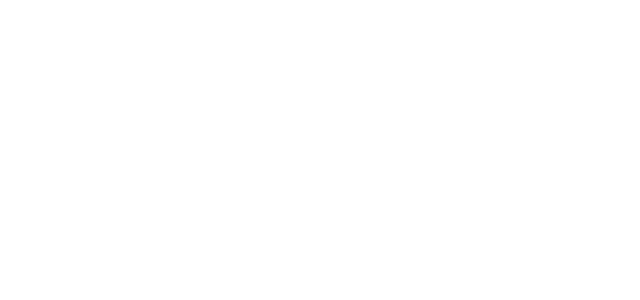
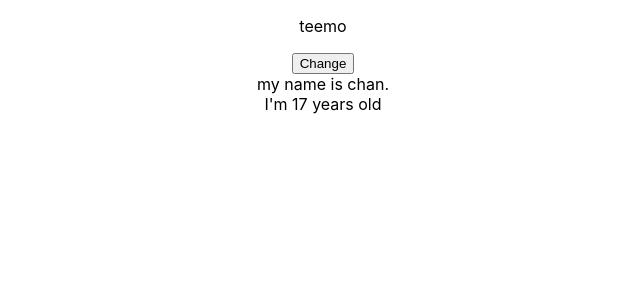
Before and after one commit to chanwoo00106/Ts, a React (Create React App) app in the folder tsreact/: page / in a window 1280 px wide. Shown: the top 300 px of the page, without its empty margins (317-957 px from the left). Built offline with nearby package versions, Linux system fonts and the light colour scheme.

Commit message:
useState 사용

```diff
--- a/tsreact/src/App.tsx
+++ b/tsreact/src/App.tsx
@@ -1,12 +1,27 @@
-import React from 'react';
+import React, { useState } from 'react';
 import './App.css';
 
 function App() {
+  const [user, setUser] = useState('teemo');
+
+  const changeName = ():void => {
+    if (user === 'teemo') setUser('cute');
+    else setUser('teemo');
+  }
+
   return (
     <div className="App">
-
+      <p>{user}</p>
+      <button onClick={changeName}>Change</button>
+      <Profile name="chan" age={17} />
     </div>
   );
 }
 
+function Profile(props:{name :string, age :number}) :JSX.Element {
+  return (
+    <div>my name is {props.name}.<br />I'm {props.age} years old </div>
+  );
+}
+
 export default App;
--- /dev/null
+++ b/tsreact/src/react-app-env.d.ts
@@ -0,0 +1 @@
+/// <reference types="react-scripts" />
```
